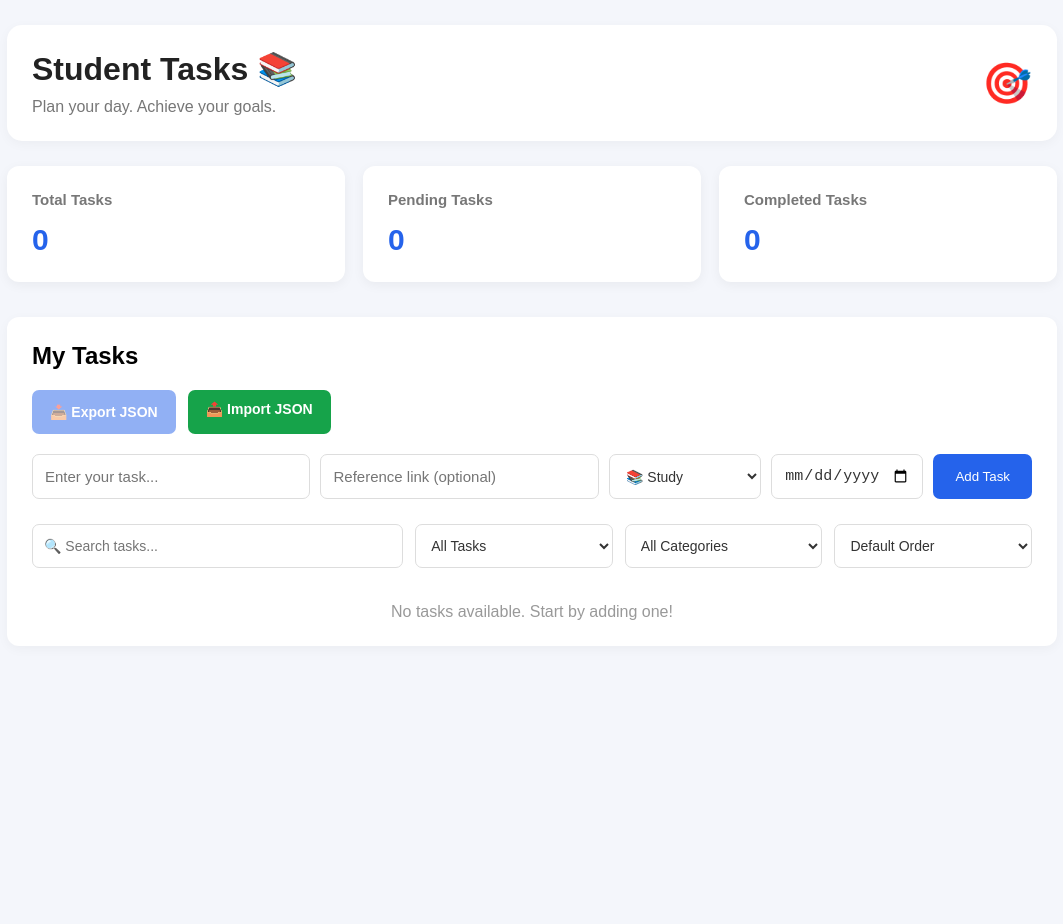
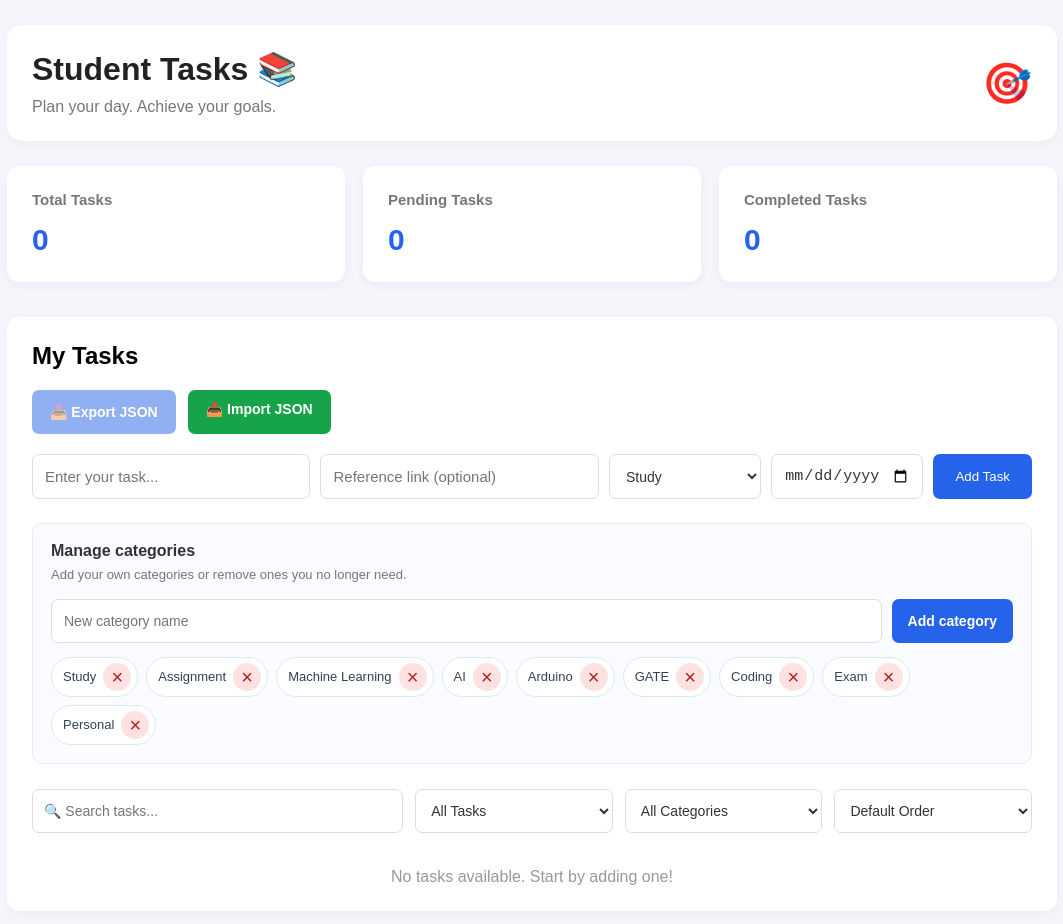
Before and after one commit to LNR-creator/Student_Task_Manager, a React (Vite) app: page / in a window 1280 px wide. Shown: the top 924 px of the page, without its empty margins (108-1171 px from the left). Before the commit the page ends 800 px from the top, so only its background shows below. Built offline with nearby package versions, Linux system fonts and the light colour scheme.

Commit message:
category improvement

```diff
--- a/src/App.css
+++ b/src/App.css
@@ -344,3 +344,117 @@ body {
   }
 
 }
+
+.category-manager {
+  margin-top: 24px;
+  padding: 18px;
+  border: 1px solid #e8ebf2;
+  border-radius: 10px;
+  background: #fafbff;
+}
+
+.category-manager-heading h3 {
+  margin-bottom: 5px;
+  color: #333;
+  font-size: 16px;
+}
+
+.category-manager-heading p {
+  color: #777;
+  font-size: 13px;
+  line-height: 1.5;
+}
+
+.category-form {
+  display: flex;
+  gap: 10px;
+  margin-top: 14px;
+}
+
+.category-form input {
+  flex: 1;
+  min-width: 0;
+  min-height: 44px;
+  padding: 11px 12px;
+  border: 1px solid #ddd;
+  border-radius: 7px;
+  background: white;
+  color: #333;
+  font-size: 14px;
+}
+
+.category-add-btn {
+  min-height: 44px;
+  padding: 10px 16px;
+  border: 0;
+  border-radius: 7px;
+  background: #2563eb;
+  color: white;
+  font-size: 14px;
+  font-weight: 600;
+  cursor: pointer;
+}
+
+.category-add-btn:hover {
+  background: #1d4ed8;
+}
+
+.category-list {
+  display: flex;
+  flex-wrap: wrap;
+  gap: 8px;
+  margin-top: 14px;
+  list-style: none;
+}
+
+.category-chip {
+  display: inline-flex;
+  align-items: center;
+  gap: 7px;
+  max-width: 100%;
+  padding: 5px 6px 5px 11px;
+  border: 1px solid #dfe6f5;
+  border-radius: 999px;
+  background: white;
+  color: #334155;
+  font-size: 13px;
+  overflow-wrap: anywhere;
+}
+
+.category-remove-btn {
+  display: grid;
+  flex: 0 0 28px;
+  width: 28px;
+  height: 28px;
+  place-items: center;
+  border: 0;
+  border-radius: 50%;
+  background: #fee2e2;
+  color: #b91c1c;
+  font-size: 20px;
+  line-height: 1;
+  cursor: pointer;
+}
+
+.category-remove-btn:hover:not(:disabled) {
+  background: #fecaca;
+}
+
+.category-remove-btn:disabled {
+  opacity: 0.45;
+  cursor: not-allowed;
+}
+
+@media (max-width: 600px) {
+  .category-manager {
+    padding: 14px;
+  }
+
+  .category-form {
+    flex-direction: column;
+  }
+
+  .category-add-btn {
+    width: 100%;
+  }
+}
--- a/src/App.jsx
+++ b/src/App.jsx
@@ -1,6 +1,18 @@
 
 import { useState, useEffect } from 'react';
 import './App.css';
+
+const DEFAULT_CATEGORIES = [
+  'Study',
+  'Assignment',
+  'Machine Learning',
+  'AI',
+  'Arduino',
+  'GATE',
+  'Coding',
+  'Exam',
+  'Personal'
+];
 
 function App() {
 
@@ -18,6 +30,33 @@ function App() {
   });
 
   const [taskInput, setTaskInput] = useState('');
+  const [categories, setCategories] = useState(() => {
+    const savedCategories = localStorage.getItem('studentTaskCategories');
+    let storedCategories = [];
+
+    if (savedCategories) {
+      try {
+        const parsedCategories = JSON.parse(savedCategories);
+        if (Array.isArray(parsedCategories)) {
+          storedCategories = parsedCategories.filter(
+            (item) => typeof item === 'string' && item.trim()
+          );
+        }
+      } catch {
+        storedCategories = [];
+      }
+    }
+
+    const savedTasks = JSON.parse(localStorage.getItem('studentTasks') || '[]');
+    const taskCategories = Array.isArray(savedTasks)
+      ? savedTasks.map((task) => task?.category).filter(
+        (item) => typeof item === 'string' && item.trim()
+      )
+      : [];
+
+    return [...new Set([...DEFAULT_CATEGORIES, ...storedCategories, ...taskCategories])];
+  });
+  const [categoryInput, setCategoryInput] = useState('');
   const [category, setCategory] = useState('Study');
   const [dueDate, setDueDate] = useState('');
 
@@ -29,11 +68,62 @@ function App() {
     );
   }, [tasks]);
 
+  useEffect(() => {
+    localStorage.setItem('studentTaskCategories', JSON.stringify(categories));
+  }, [categories]);
+
+  function handleAddCategory(event) {
+    event.preventDefault();
+    const newCategory = categoryInput.trim();
+
+    if (!newCategory) return;
+
+    if (categories.some((item) => item.toLowerCase() === newCategory.toLowerCase())) {
+      alert('That category already exists.');
+      return;
+    }
+
+    setCategories((currentCategories) => [...currentCategories, newCategory]);
+    setCategory(newCategory);
+    setCategoryInput('');
+  }
+
+  function handleDeleteCategory(categoryToDelete) {
+    if (categories.length <= 1) {
+      alert('At least one category must remain.');
+      return;
+    }
+
+    if (!window.confirm(`Do you really want to delete ${categoryToDelete}`)) {
+      return;
+    }
+
+    const remainingCategories = categories.filter(
+      (item) => item !== categoryToDelete
+    );
+    const fallbackCategory = remainingCategories[0];
+
+    setCategories(remainingCategories);
+    setTasks((currentTasks) => currentTasks.map((task) => (
+      task.category === categoryToDelete
+        ? { ...task, category: fallbackCategory }
+        : task
+    )));
+
+    if (category === categoryToDelete) setCategory(fallbackCategory);
+    if (categoryFilter === categoryToDelete) setCategoryFilter('All');
+  }
+
   // Add task
   function handleAddTask() {
 
     if (taskInput.trim() === '') {
       alert('Please enter a task!');
+      return;
+    }
+
+    if (!category) {
+      alert('Please add a category before creating a task.');
       return;
     }
 
@@ -46,7 +136,7 @@ function App() {
       completed: false
     };
 
-    setTasks([...tasks, newTask]);
+    setTasks((currentTasks) => [...currentTasks, newTask]);
 
     setTaskInput('');
     setCategory('Study');
@@ -143,6 +233,13 @@ function App() {
 
         if (confirmImport) {
 
+          setCategories((currentCategories) => [
+            ...new Set([
+              ...currentCategories,
+              ...importedTasks.map((task) => task.category.trim()).filter(Boolean)
+            ])
+          ]);
+
           setTasks(importedTasks.map((task) => ({
             id: task.id,
             title: task.title.trim(),
@@ -156,7 +253,7 @@ function App() {
 
         }
 
-      } catch (error) {
+      } catch {
 
         alert('Invalid JSON file. Please select a valid task backup.');
 
@@ -308,15 +405,9 @@ function App() {
             value={category}
             onChange={(e) => setCategory(e.target.value)}
           >
-            <option value="Study">📚 Study</option>
-            <option value="Assignment">📝 Assignment</option>
-            <option value="Machine Learning">Machine Learning</option>
-            <option value="AI">AI</option>
-            <option value="Arduino">Arduino</option>
-            <option value="GATE">GATE</option>
-            <option value="Coding">💻 Coding</option>
-            <option value="Exam">🎯 Exam</option>
-            <option value="Personal">👤 Personal</option>
+            {categories.map((item) => (
+              <option value={item} key={item}>{item}</option>
+            ))}
           </select>
 
           <input
@@ -330,6 +421,45 @@ function App() {
           </button>
 
         </div>
+
+        <section className="category-manager" aria-labelledby="category-manager-title">
+          <div className="category-manager-heading">
+            <div>
+              <h3 id="category-manager-title">Manage categories</h3>
+              <p>Add your own categories or remove ones you no longer need.</p>
+            </div>
+          </div>
+
+          <form className="category-form" onSubmit={handleAddCategory}>
+            <input
+              type="text"
+              placeholder="New category name"
+              aria-label="New category name"
+              maxLength={40}
+              value={categoryInput}
+              onChange={(event) => setCategoryInput(event.target.value)}
+            />
+            <button type="submit" className="category-add-btn">Add category</button>
+          </form>
+
+          <ul className="category-list" aria-label="Categories">
+            {categories.map((item) => (
+              <li className="category-chip" key={item}>
+                <span>{item}</span>
+                <button
+                  type="button"
+                  className="category-remove-btn"
+                  onClick={() => handleDeleteCategory(item)}
+                  disabled={categories.length <= 1}
+                  aria-label={`Delete ${item} category`}
+                  title={categories.length <= 1 ? 'At least one category must remain' : `Delete ${item}`}
+                >
+                  <span aria-hidden="true">&times;</span>
+                </button>
+              </li>
+            ))}
+          </ul>
+        </section>
 
         {/* Search and Filters */}
         <div className="filter-section">
@@ -355,15 +485,9 @@ function App() {
             onChange={(e) => setCategoryFilter(e.target.value)}
           >
             <option value="All">All Categories</option>
-            <option value="Study">Study</option>
-            <option value="Assignment">Assignment</option>
-            <option value="Machine Learning">Machine Learning</option>
-            <option value="AI">AI</option>
-            <option value="Arduino">Arduino</option>
-            <option value="GATE">GATE</option>
-            <option value="Coding">Coding</option>
-            <option value="Exam">Exam</option>
-            <option value="Personal">Personal</option>
+            {categories.map((item) => (
+              <option value={item} key={item}>{item}</option>
+            ))}
           </select>
 
           <select
```
